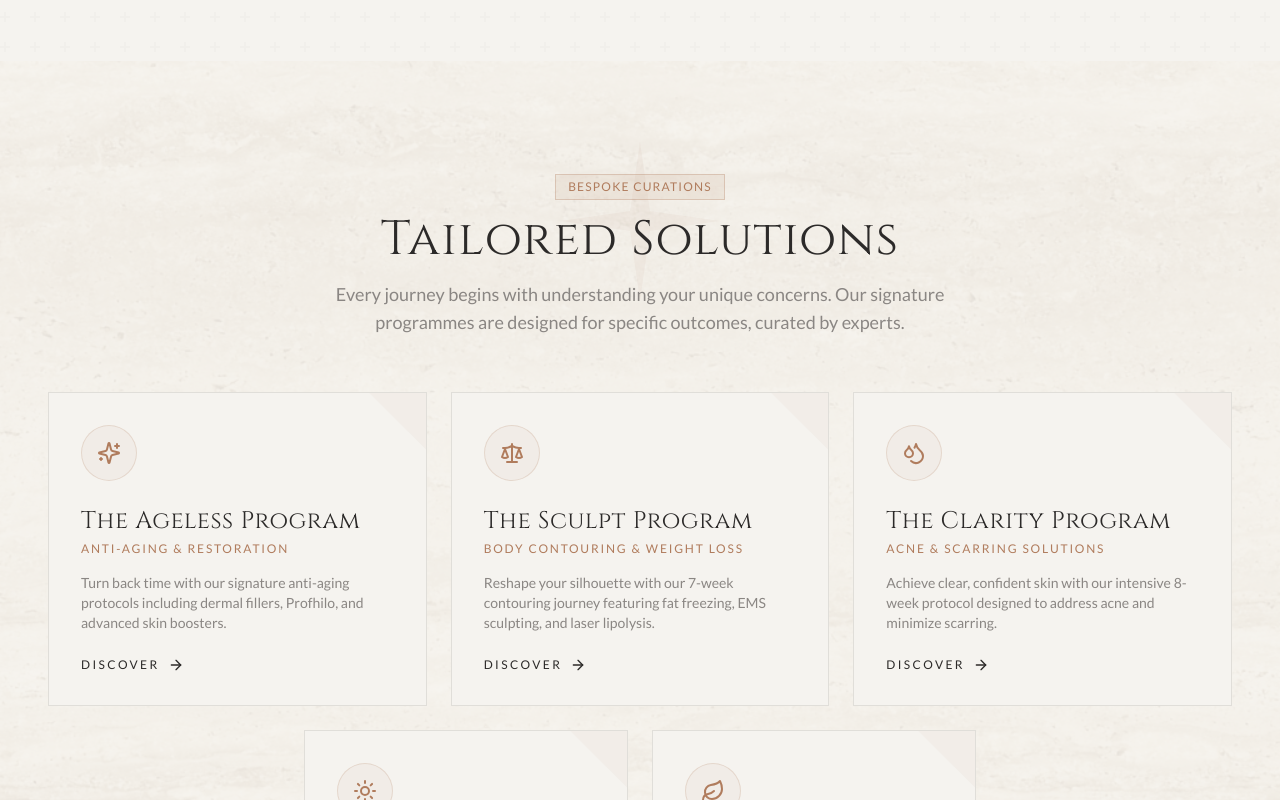
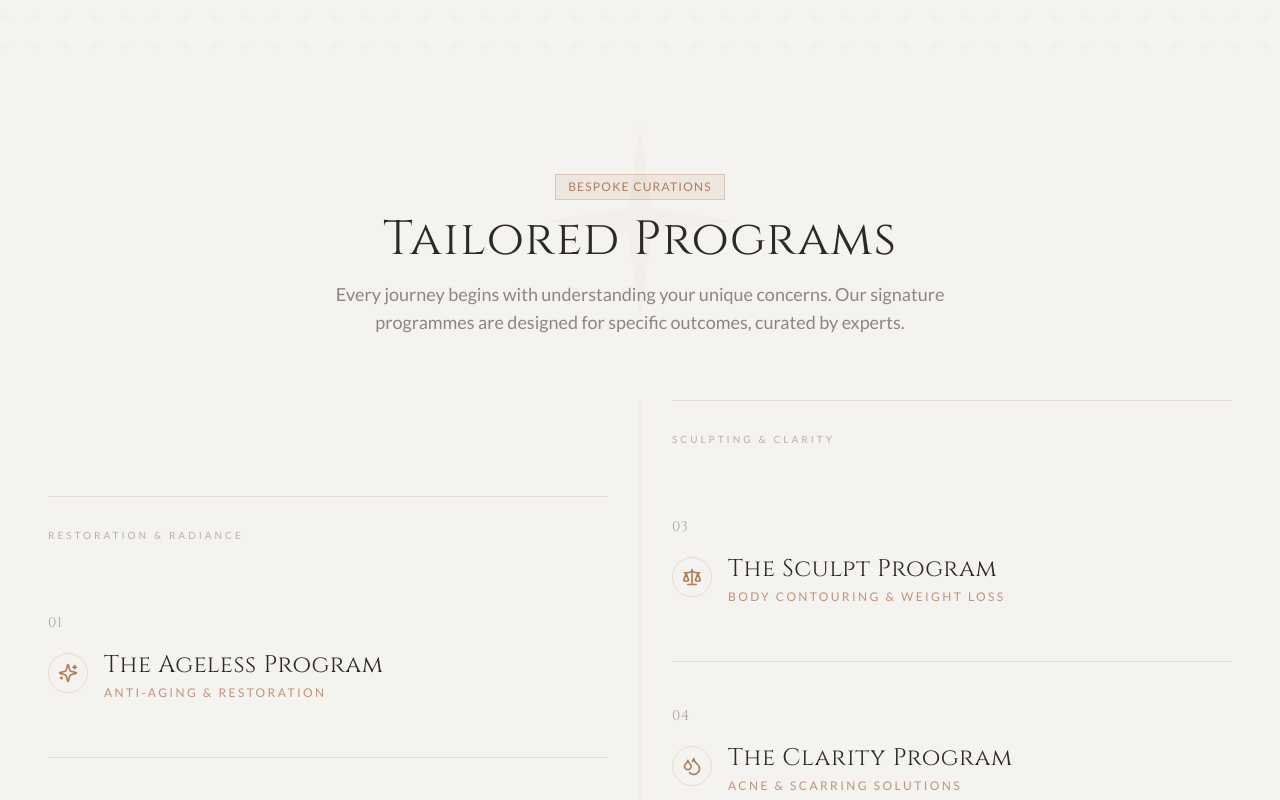
Before and after one commit to michalkay-pixel/Virgo, a Next.js app: page / in a window 1280 px wide. Shown: the part 2900-3700 px from the top of the page. Built offline with nearby package versions, Linux system fonts and the light colour scheme.

Commit message:
Redesign programs section with Editorial Masonry layout

```diff
--- a/src/components/treatments/TreatmentGrid.tsx
+++ b/src/components/treatments/TreatmentGrid.tsx
@@ -2,10 +2,95 @@
 
 import { motion } from "framer-motion";
 import { Container } from "@/components/layout/Container";
-import { TreatmentCard } from "./TreatmentCard";
 import { treatments } from "@/lib/data/treatments";
 import { Badge } from "@/components/ui/badge";
 import { DiamondStar } from "@/components/ui/Logo";
+import Link from "next/link";
+
+// Define the column assignments for Editorial Masonry
+// Left column (starts lower): Ageless, Radiance
+// Right column (starts higher): Sculpt, Clarity, Restoration
+const leftColumnIds = ["ageless", "radiance"];
+const rightColumnIds = ["sculpt", "clarity", "restoration"];
+
+const leftColumnTreatments = treatments.filter((t) =>
+  leftColumnIds.includes(t.id)
+);
+const rightColumnTreatments = treatments.filter((t) =>
+  rightColumnIds.includes(t.id)
+);
+
+interface EditorialCellProps {
+  treatment: (typeof treatments)[0];
+  number: string;
+  isLast?: boolean;
+}
+
+function EditorialCell({ treatment, number, isLast = false }: EditorialCellProps) {
+  const Icon = treatment.icon;
+
+  return (
+    <Link href={treatment.href} className="group block">
+      <motion.div
+        initial={{ opacity: 0, y: 20 }}
+        whileInView={{ opacity: 1, y: 0 }}
+        viewport={{ once: true, margin: "-50px" }}
+        transition={{ duration: 0.6 }}
+        className={`relative py-10 transition-colors duration-500 group-hover:bg-taupe/[0.05] ${
+          !isLast ? "border-b border-copper/20" : ""
+        }`}
+      >
+        {/* Number */}
+        <span className="font-heading text-sm tracking-wider text-charcoal/40">
+          {number}
+        </span>
+
+        {/* Title Row */}
+        <div className="mt-4 flex items-start gap-4">
+          {/* Icon */}
+          <div className="mt-1 flex h-10 w-10 shrink-0 items-center justify-center rounded-full border border-copper/20 transition-colors duration-300 group-hover:border-copper/40">
+            <Icon className="h-5 w-5 text-copper" />
+          </div>
+
+          {/* Title & Tagline */}
+          <div className="flex-1">
+            <h3 className="font-heading text-xl tracking-wide text-charcoal transition-colors duration-300 group-hover:text-copper md:text-2xl">
+              {treatment.name}
+            </h3>
+            <p className="mt-1 font-body text-xs uppercase tracking-[0.2em] text-copper/80">
+              {treatment.tagline}
+            </p>
+          </div>
+        </div>
+
+        {/* Description - fades in on hover */}
+        <div className="mt-4 max-h-0 overflow-hidden opacity-0 transition-all duration-500 ease-out group-hover:max-h-32 group-hover:opacity-100">
+          <p className="font-body text-sm leading-relaxed text-taupe">
+            {treatment.description}
+          </p>
+
+          {/* Discover link */}
+          <span className="mt-4 inline-flex items-center gap-2 font-body text-xs uppercase tracking-[0.2em] text-charcoal transition-colors duration-300 group-hover:text-copper">
+            <span>Discover</span>
+            <svg
+              className="h-3 w-3 transition-transform duration-300 group-hover:translate-x-1"
+              fill="none"
+              viewBox="0 0 24 24"
+              stroke="currentColor"
+            >
+              <path
+                strokeLinecap="round"
+                strokeLinejoin="round"
+                strokeWidth={1.5}
+                d="M17 8l4 4m0 0l-4 4m4-4H3"
+              />
+            </svg>
+          </span>
+        </div>
+      </motion.div>
+    </Link>
+  );
+}
 
 export function TreatmentGrid() {
   return (
@@ -13,19 +98,9 @@ export function TreatmentGrid() {
       id="treatments"
       className="relative overflow-hidden bg-cream py-20 md:py-28"
     >
-      {/* Subtle stone texture background */}
-      <div
-        className="absolute inset-0 opacity-10"
-        style={{
-          backgroundImage: "url('/images/textures/stone.png')",
-          backgroundSize: "cover",
-          backgroundPosition: "center",
-        }}
-      />
-
-      {/* Decorative elements */}
-      <div className="absolute left-1/2 top-20 -translate-x-1/2 opacity-5">
-        <DiamondStar className="h-40 w-40 text-copper" />
+      {/* Decorative diamond */}
+      <div className="absolute left-1/2 top-16 -translate-x-1/2 opacity-[0.03]">
+        <DiamondStar className="h-48 w-48 text-copper" />
       </div>
 
       <Container className="relative">
@@ -35,11 +110,11 @@ export function TreatmentGrid() {
           whileInView={{ opacity: 1, y: 0 }}
           viewport={{ once: true, margin: "-100px" }}
           transition={{ duration: 0.8 }}
-          className="mb-14 text-center"
+          className="mb-16 text-center"
         >
           <Badge className="mb-4">Bespoke Curations</Badge>
           <h2 className="font-heading text-3xl tracking-wide text-charcoal md:text-4xl lg:text-5xl">
-            Tailored Solutions
+            Tailored Programs
           </h2>
           <p className="mx-auto mt-4 max-w-2xl font-body text-lg text-taupe">
             Every journey begins with understanding your unique concerns. Our
@@ -48,26 +123,50 @@ export function TreatmentGrid() {
           </p>
         </motion.div>
 
-        {/* Treatment Cards Grid - Asymmetric layout */}
-        <div className="grid gap-6 sm:grid-cols-2 lg:grid-cols-3">
-          {treatments.slice(0, 3).map((treatment, index) => (
-            <TreatmentCard
+        {/* Editorial Masonry Grid */}
+        <div className="relative">
+          {/* Vertical center divider line */}
+          <div className="absolute left-1/2 top-0 hidden h-full w-px -translate-x-1/2 bg-copper/10 lg:block" />
+
+          <div className="grid gap-8 lg:grid-cols-2 lg:gap-16">
+            {/* Left Column - Starts Lower (with top padding) */}
+            <div className="lg:pt-24">
+              {/* Column header line */}
+              <div className="mb-6 hidden border-t border-copper/20 pt-6 lg:block">
+                <span className="font-body text-[10px] uppercase tracking-[0.3em] text-taupe/60">
+                  Restoration & Radiance
+                </span>
+              </div>
+
+              {leftColumnTreatments.map((treatment, index) => (
+                <EditorialCell
                   key={treatment.id}
                   treatment={treatment}
-              index={index}
+                  number={`0${index + 1}`}
+                  isLast={index === leftColumnTreatments.length - 1}
                 />
               ))}
             </div>
 
-        {/* Second row - 2 cards centered */}
-        <div className="mt-6 grid gap-6 sm:grid-cols-2 lg:mx-auto lg:max-w-2xl">
-          {treatments.slice(3).map((treatment, index) => (
-            <TreatmentCard
+            {/* Right Column - Starts Higher */}
+            <div>
+              {/* Column header line */}
+              <div className="mb-6 hidden border-t border-copper/20 pt-6 lg:block">
+                <span className="font-body text-[10px] uppercase tracking-[0.3em] text-taupe/60">
+                  Sculpting & Clarity
+                </span>
+              </div>
+
+              {rightColumnTreatments.map((treatment, index) => (
+                <EditorialCell
                   key={treatment.id}
                   treatment={treatment}
-              index={index + 3}
+                  number={`0${index + 3}`}
+                  isLast={index === rightColumnTreatments.length - 1}
                 />
               ))}
+            </div>
+          </div>
         </div>
 
         {/* View All Link */}
@@ -75,9 +174,12 @@ export function TreatmentGrid() {
           initial={{ opacity: 0 }}
           whileInView={{ opacity: 1 }}
           viewport={{ once: true }}
-          transition={{ duration: 0.6, delay: 0.5 }}
-          className="mt-14 text-center"
+          transition={{ duration: 0.6, delay: 0.3 }}
+          className="mt-20 text-center"
         >
+          {/* Decorative line */}
+          <div className="mx-auto mb-8 h-px w-24 bg-copper/30" />
+
           <a
             href="/treatments"
             className="group inline-flex items-center gap-3 font-body text-sm uppercase tracking-[0.2em] text-charcoal transition-colors duration-300 hover:text-copper"
```
Lines whose indentation alone changed are shown as unchanged.
